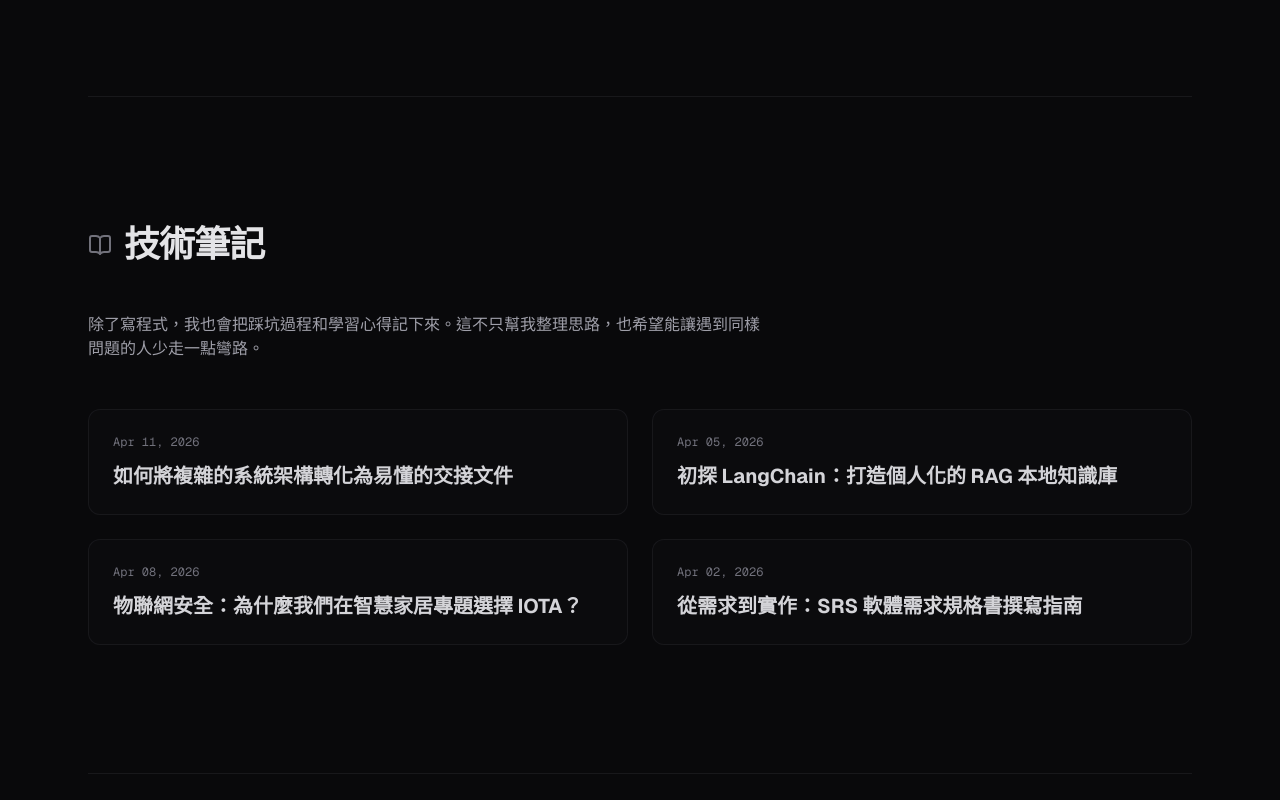
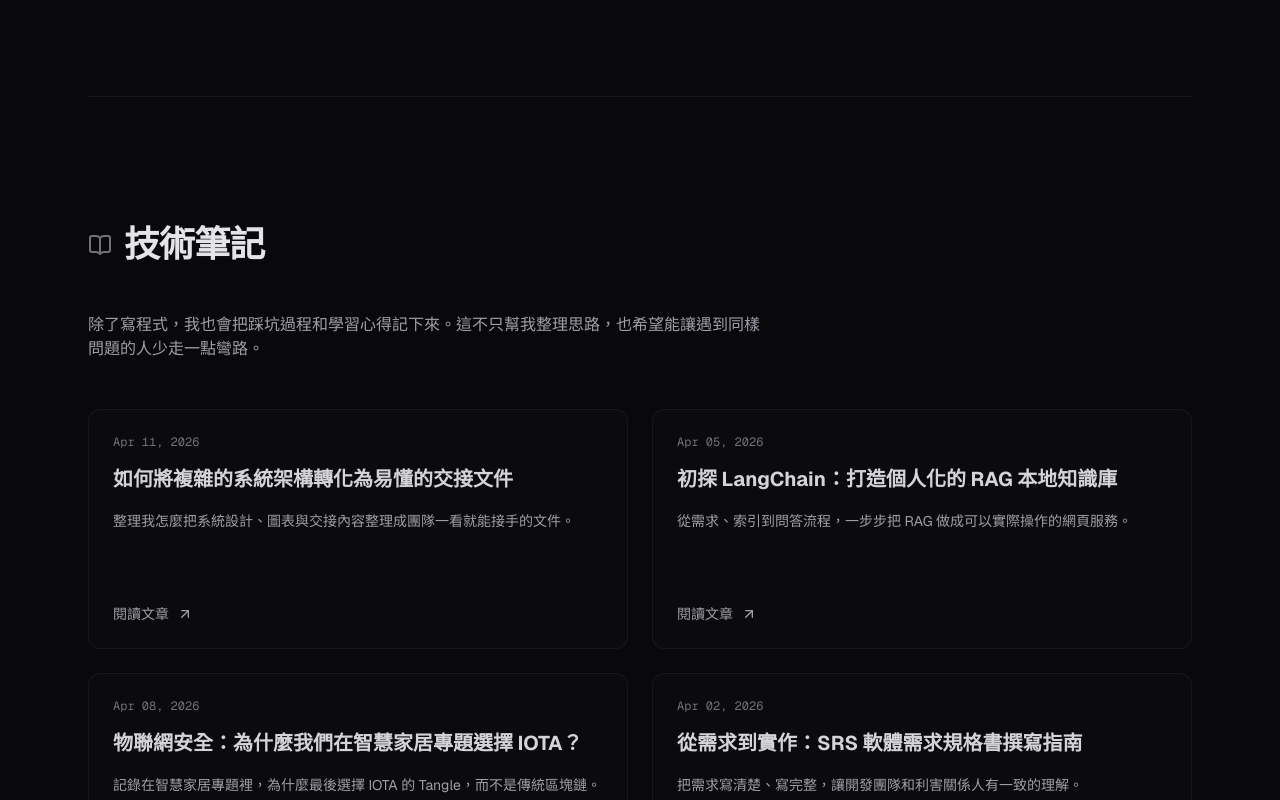
Before and after one commit to chunhao0613/chunhao0613.github.io, a Next.js app in the folder my-portfolio/: page / in a window 1280 px wide. Shown: the part 2000-2800 px from the top of the page. Built offline with nearby package versions, Linux system fonts and the light colour scheme.

Commit message:
Unify blog card layout and keep reveal animation

```diff
--- a/my-portfolio/src/app/page.js
+++ b/my-portfolio/src/app/page.js
@@ -531,21 +531,25 @@ export default function Home() {
               {
                 title: "如何將複雜的系統架構轉化為易懂的交接文件",
                 date: "Apr 11, 2026",
+                excerpt: "整理我怎麼把系統設計、圖表與交接內容整理成團隊一看就能接手的文件。",
                 href: "/blog/architecture-documentation",
               },
               {
                 title: "初探 LangChain：打造個人化的 RAG 本地知識庫",
                 date: "Apr 05, 2026",
+                excerpt: "從需求、索引到問答流程，一步步把 RAG 做成可以實際操作的網頁服務。",
                 href: "/blog/langchain-rag",
               },
               {
                 title: "物聯網安全：為什麼我們在智慧家居專題選擇 IOTA？",
                 date: "Apr 08, 2026",
+                excerpt: "記錄在智慧家居專題裡，為什麼最後選擇 IOTA 的 Tangle，而不是傳統區塊鏈。",
                 href: "/blog/smart-home-security",
               },
               {
                 title: "從需求到實作：SRS 軟體需求規格書撰寫指南",
                 date: "Apr 02, 2026",
+                excerpt: "把需求寫清楚、寫完整，讓開發團隊和利害關係人有一致的理解。",
                 href: "/blog/srs-guide",
               },
             ].map((post, idx) => (
@@ -554,14 +558,23 @@ export default function Home() {
                   href={post.href}
                   onMouseEnter={handleMouseEnter}
                   onMouseLeave={handleMouseLeave}
-                  className="group block bg-zinc-900/20 border border-zinc-800/50 hover:border-zinc-600 rounded-xl p-6 transition-all hover:-translate-y-1"
+                  className="group flex h-full min-h-[240px] flex-col justify-between bg-zinc-900/20 border border-zinc-800/50 hover:border-zinc-600 rounded-xl p-6 transition-all duration-300 hover:-translate-y-1 hover:bg-zinc-900/35"
                 >
-                  <span className="text-xs font-mono text-zinc-500 mb-3 block">
-                    {post.date}
-                  </span>
-                  <h3 className="text-xl font-bold text-zinc-300 group-hover:text-white transition-colors">
-                    {post.title}
-                  </h3>
+                  <div>
+                    <span className="text-xs font-mono text-zinc-500 mb-4 block">
+                      {post.date}
+                    </span>
+                    <h3 className="text-xl font-bold text-zinc-300 group-hover:text-white transition-colors leading-snug">
+                      {post.title}
+                    </h3>
+                    <p className="mt-4 text-sm leading-relaxed text-zinc-400 line-clamp-3">
+                      {post.excerpt}
+                    </p>
+                  </div>
+                  <div className="mt-6 flex items-center gap-2 text-sm font-medium text-zinc-400 group-hover:text-white transition-colors">
+                    <span>閱讀文章</span>
+                    <ArrowUpRight size={16} className="transition-transform duration-300 group-hover:translate-x-1 group-hover:-translate-y-1" />
+                  </div>
                 </a>
               </Reveal>
             ))}
```
